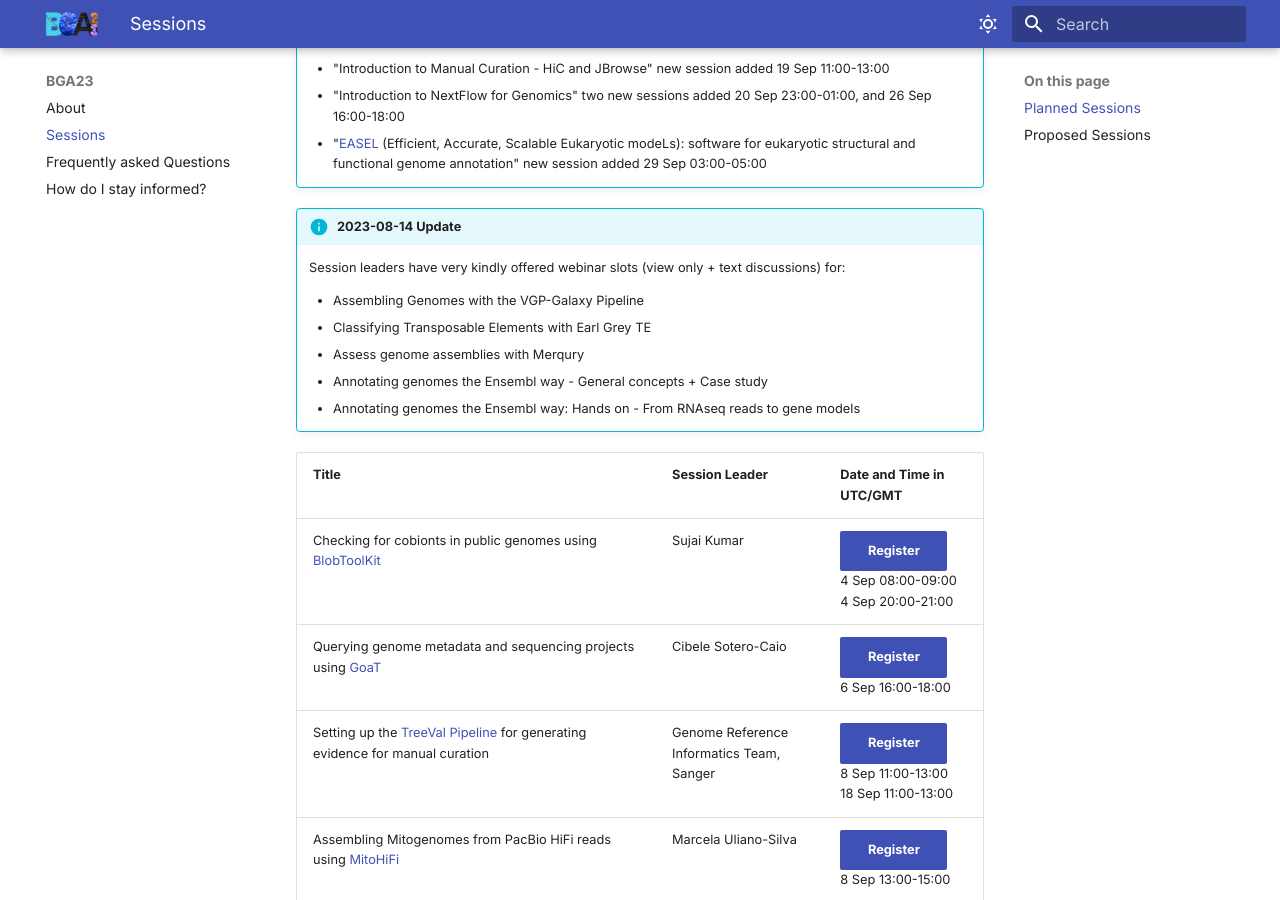
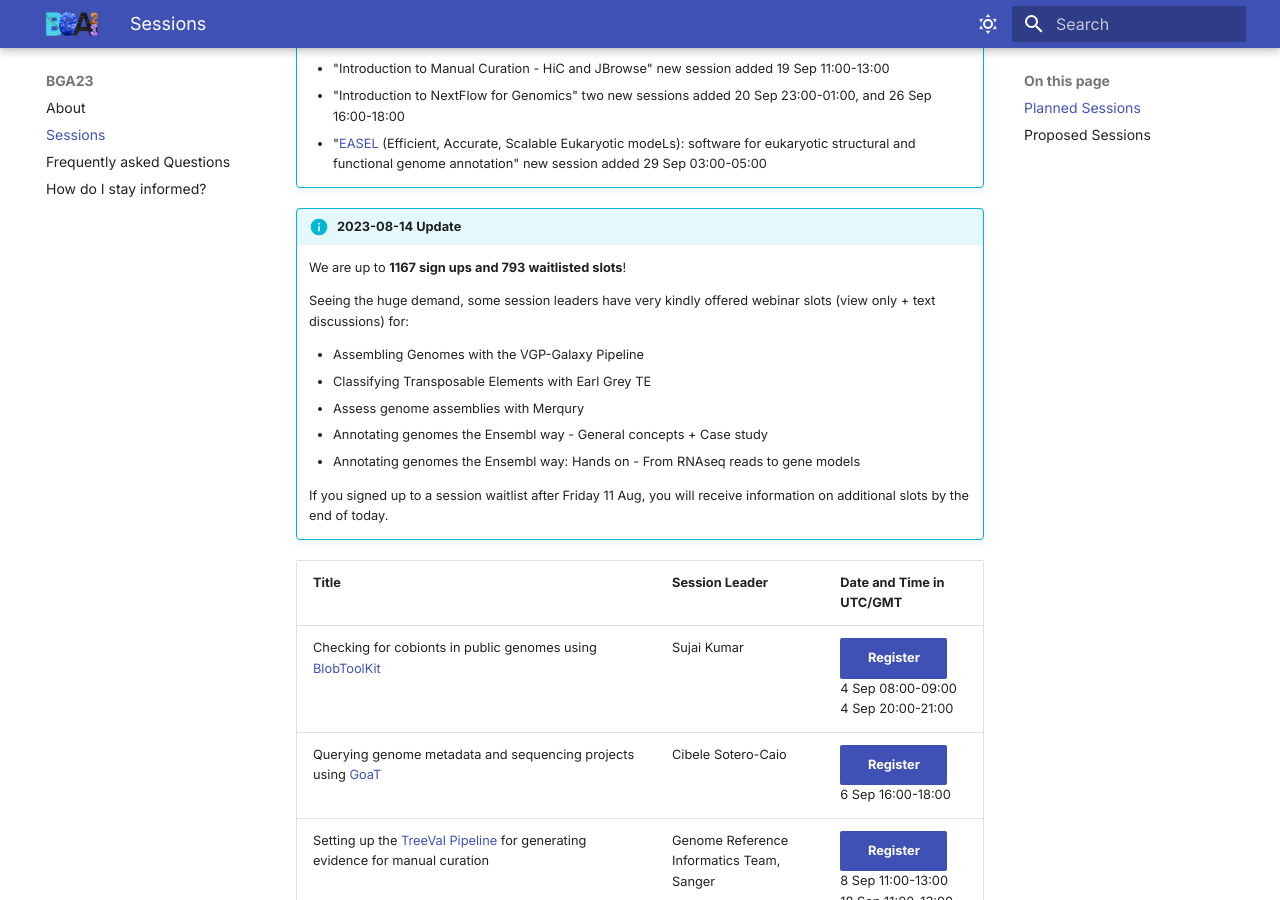
Before and after one commit to tol-training/tol-training.github.io, an MkDocs documentation site: the page built from docs/sessions.md, in a window 1280 px wide and 900 px high, scrolled down 894 px. Built offline with MkDocs 1.6.1 and Material for MkDocs 9.7.7, drawn with Linux system fonts in a browser that asks for light colours.

Commit message:
update signups

```diff
--- a/docs/sessions.md
+++ b/docs/sessions.md
@@ -28,13 +28,17 @@ If there are 2 time slots available for a session, pick the one you can attend m
     - "[EASEL](https://gitlab.com/PlantGenomicsLab/easel){: target="_blank"} (Efficient, Accurate, Scalable Eukaryotic modeLs): software for eukaryotic structural and functional genome annotation" new session added 29 Sep 03:00-05:00
 
 !!! info "**2023-08-14 Update**"
-    Session leaders have very kindly offered webinar slots (view only + text discussions) for:
+    We are up to **1167 sign ups and 793 waitlisted slots**!
+
+    Seeing the huge demand, some session leaders have very kindly offered webinar slots (view only + text discussions) for:
 
     - Assembling Genomes with the VGP-Galaxy Pipeline
     - Classifying Transposable Elements with Earl Grey TE
     - Assess genome assemblies with Merqury
     - Annotating genomes the Ensembl way - General concepts + Case study
     - Annotating genomes the Ensembl way: Hands on - From RNAseq reads to gene models
+
+    If you signed up to a session waitlist after Friday 11 Aug, you will receive information on additional slots by the end of today.
 
 | Title | Session Leader | Date and Time in UTC/GMT |
 |-------|----------------|--------------------------|
```
